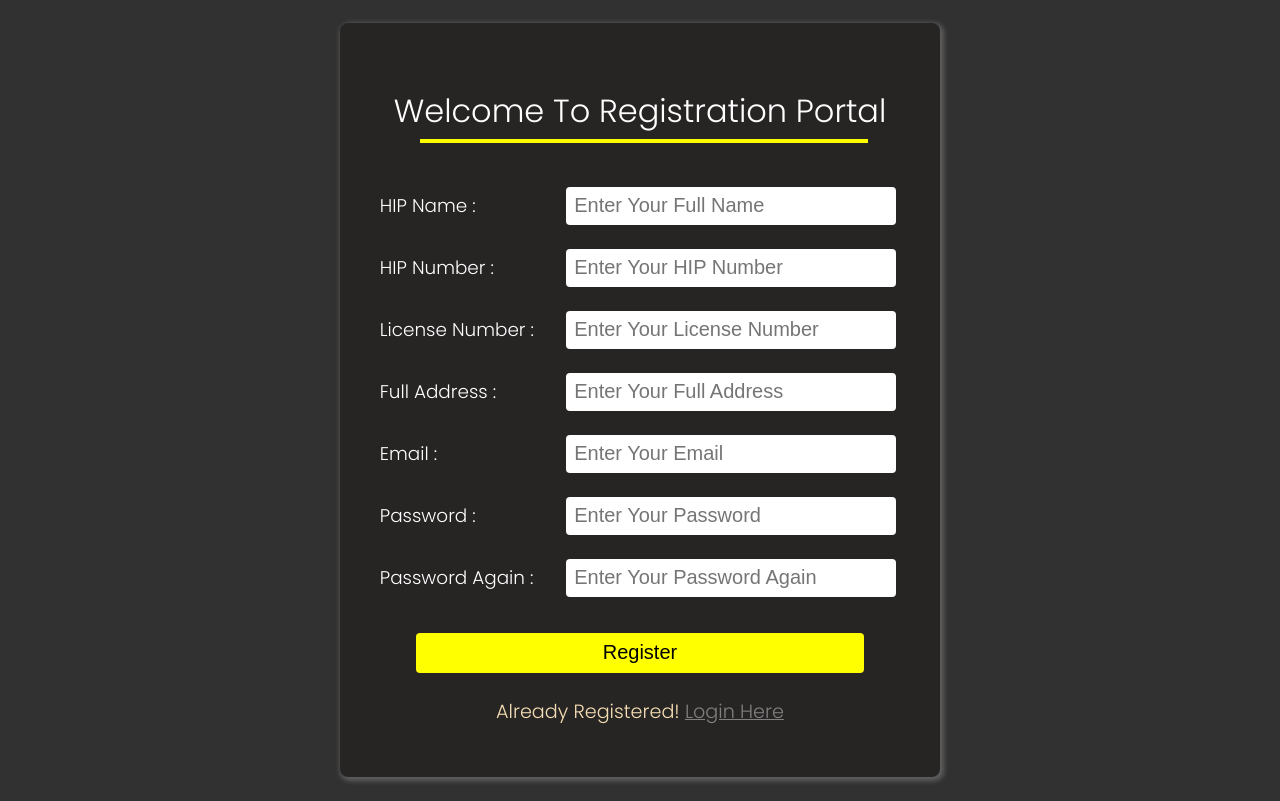
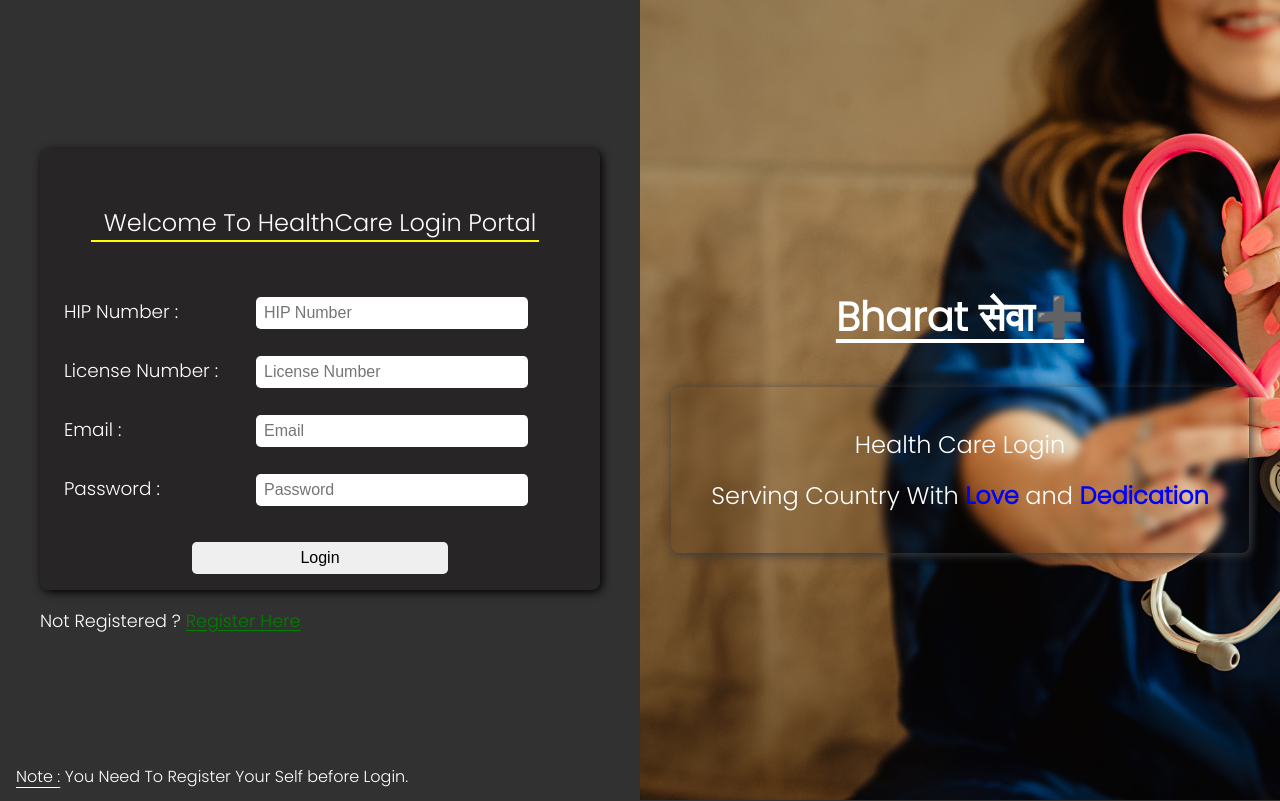
Before and after one commit to CaptainTron/BharatSeva-HealthCare-Interface, a React (Create React App) app: page / in a window 1280 px wide. Built offline with nearby package versions, Linux system fonts and the light colour scheme.

Commit message:
Added Login Page

```diff
--- a/src/App.js
+++ b/src/App.js
@@ -1,10 +1,12 @@
 import './App.css';
 import Register from './HIP Interface/SignAndLogin/Register/Register';
+import SignIN from './HIP Interface/SignAndLogin/SignIn/SignIn';
 
 function App() {
   return (
     <>
-    <Register/>
+    {/* <Register/> */}
+    <SignIN/>
     </>
   );
 }
--- a/src/HIP Interface/SignAndLogin/Register/Register.css
+++ b/src/HIP Interface/SignAndLogin/Register/Register.css
@@ -1,3 +1,27 @@
+.RegisterLable{
+    position: absolute;
+    top: 0;
+    left: 0;
+    color: white;
+    padding: 1vh 4vh;
+    font-size: 2.5vh;
+    /* background-color: gray; */
+}
+.RegisterLable p:nth-child(1){
+    text-decoration: underline;
+    text-underline-offset: 1.5vh;
+}
+.RegisterLable p:nth-child(2){
+    font-size: 2vh;
+}
+.RegisterLable p:nth-child(2) span{
+    text-decoration: underline;
+    text-underline-offset: 0.5vh;
+}
+
+
+
+
 .HIP_RegisterContainer{
     height: 100vh;
 }
--- a/src/HIP Interface/SignAndLogin/Register/Register.js
+++ b/src/HIP Interface/SignAndLogin/Register/Register.js
@@ -4,13 +4,6 @@
 
 export default function Register() {
 
-    const [Password, SetPassword] = useState()
-
-    const [Email, SetEmail] = useState()
-    const [Name, SetName] = useState()
-    const [Address, SetAddress] = useState()
-    const [HIPNumber, SetHIPNumber] = useState()
-    const [HIPLicense, SetHIPLicense] = useState()
 
     // This is Showing Current status of Register page Register button is CLicked
     const [Status, SetStatus] = useState("Validating...")
@@ -24,13 +17,20 @@
 
 
 
+    const [Password, SetPassword] = useState()
+
+    const [Email, SetEmail] = useState()
+    const [Name, SetName] = useState()
+    const [Address, SetAddress] = useState()
+    const [HIPNumber, SetHIPNumber] = useState()
+    const [HIPLicense, SetHIPLicense] = useState()
 
     function RegisterAPIGOESHere(e) {
         e.preventDefault();
 
 
 
-        if(document.querySelector("#Registration_Password").value!= document.querySelector("#Registration_CheckPassword").value){
+        if (document.querySelector("#Registration_Password").value != document.querySelector("#Registration_CheckPassword").value) {
             document.querySelector("#RegisterPasswordStatus").textContent = "Password Do Not Match :("
             document.querySelector("#RegisterPasswordStatus").classList.remove("DiplayNone")
             document.querySelector("#RegisterPasswordStatus").style.color = "red";
@@ -42,6 +42,7 @@
         document.querySelector('.HIP_RegisterContainer').classList.add("DisplayOpacity")
         document.querySelector('.StatusAfterSubmitBtn').classList.remove("DiplayNone")
 
+        // Fetching Data From Backend Servers !!
             fetch('http://localhost:5000/api/v1/hipAuth/register', {
                 method: "POST",
                 headers: {
@@ -59,7 +60,7 @@
                 .then((result) => result.json())
                 .then((data) => {
                     console.log(data)
-                if(data.message){
+                    if (data.message) {
                         SetStatus("Given Data is Incorrect")
                         console.log(data);
                         return;
@@ -75,7 +76,12 @@
 
     return (
         <>
+
             <div className="HIP_RegisterContainer DisplayFlexjustifyAlignitem">
+                <div className="RegisterLable">
+                    <p>HealthCare Registration 🩺</p>
+                    <p><span><strong>Note</strong></span> : After Successfull Registration <br></br> You have to Login for Dashboard.</p>
+                </div>
                 <div className="RegisterBox">
                     <p className="WelcomeGreetings">Welcome To Registration Portal</p>
                     <form onSubmit={RegisterAPIGOESHere}>
--- /dev/null
+++ b/src/HIP Interface/SignAndLogin/SignIn/SignIn.css
@@ -0,0 +1,165 @@
+.LoginMessageHealthCare{
+    position: absolute;
+    padding: 0vh 4vh;
+    font-size: 2.5vh;
+    top: 0;
+    left: 0;
+    color: white;
+
+}
+.DisplayNone{
+    display: none;
+}
+
+
+
+.LoginPageContainer {
+    display: flex;
+    height: 100vh;
+
+}
+.HealthCareLoginUpperTxt{
+    position: absolute;
+    top: 94vh;
+    left: 0;
+    z-index: 1;
+    color: white;
+
+    padding: 1.5vh 2vh;
+
+}
+.HealthCareLoginUpperTxt p{
+    margin: 0;
+    font-size: 2vh;
+}
+.HealthCareLoginUpperTxt p span{
+    text-decoration: underline;
+    text-underline-offset: 0.6vh;
+}
+
+
+
+.LoginForHealthCare_rightSide {
+    width: 50vw;
+
+}
+
+/* Login Form Left Side Starts From */
+
+.HealthCareLoginFormContainer{
+    color: white;
+}
+.HealthCareLoginFormContainer form{
+    font-size: 2.3vh;
+    border-radius: 1vh;
+    width: 40vw;
+    background-color: rgb(39, 37, 37);
+    box-shadow: 2px 2px 10px black;
+    padding:2vh 3vh;
+}
+.HealthCareLoginFormContainer form p{
+    font-size: 3vh;
+    text-align: center;
+    padding: 2vh 0vh;
+}
+.HealthCareLoginFormContainer form p:after{
+    content: '';
+    width: 35vw;
+    height: 0.3vh;
+    background-color: yellow;
+    position: relative;
+    display: block;
+    margin-left: 2.1vw;
+}
+
+
+
+.HealthCareLoginFormContainer form label:nth-child(n){
+    display: inline-block;
+    width: 15vw;
+    margin: 2vh 0;
+}
+.HealthCareLoginFormContainer form input{
+    border: none;
+    border-radius: 0.6vh;
+    width: 20vw;
+    height: 4vh;
+    padding: 0vh 1vh;
+    font-size: 2vh;
+}
+#LoginBtn{
+    margin-top: 3vh;
+    margin-left: 10vw;
+    font-size: 2vh;
+    cursor: pointer;
+    transition: 0.3s linear;
+}
+#LoginBtn:hover{
+    background-color: gray;
+    color: white;
+}
+/* Registered Button Goes Here */
+.NotRegisteredRedirectbtn{
+    font-size: 2.2vh;
+}
+.NotRegisteredRedirectbtn span{
+    color: green;
+    text-decoration: underline;
+    text-underline-offset: 0.4vh;
+    cursor: pointer;
+
+}
+
+
+
+
+
+
+
+
+
+
+
+/* Login Form Right Side Start From Here */
+
+.LoginRightSideImage {
+    width: 50vw;
+    background: url("../../ImagesAssests/LoginPageImage.jpg") no-repeat;
+    background-size: cover;
+    object-fit: cover;
+    color: white;
+
+    flex-direction: column;
+
+}
+.LoginRightSideTxtcontainer{
+    flex-direction: column;
+    font-size: 3vh;
+    backdrop-filter: blur(4px);
+    padding: 4vh;
+    border-radius: 1vh;
+    box-shadow: 2px 2px 10px rgb(59, 59, 59);
+}
+.LoginRightSideTxtcontainer p{
+    margin: 1vh;
+    /* text-decoration: underline;
+    text-underline-offset: 0.6vh; */
+}
+.LoginRightSideTxtcontainer p:nth-child(2) span{
+    color: blue;
+    font-weight: bolder;
+}
+
+.AboutCreterMrVaibhav{
+    padding: 4vh;
+    color: red;
+    font-weight: bolder;
+    font-size: 3vh;
+}
+/* Image Side Header Goes Here */
+.LoginRideSideImage_Header p{
+    font-size: 5vh;
+    font-weight: bolder;
+    text-decoration: underline;
+    text-underline-offset: 1vh;
+}
--- /dev/null
+++ b/src/HIP Interface/SignAndLogin/SignIn/SignIn.js
@@ -0,0 +1,119 @@
+import "./SignIn.css"
+import { useEffect, useState } from "react";
+
+
+
+export default function SignIN() {
+
+    const [hipNumber, SethipNumber] = useState();
+    const [lcenseNumber, SetlcenseNumber] = useState();
+    const [Password, SetPassword] = useState();
+    const [Email, SetEmail] = useState();
+
+
+    function LoginHealthCare(e) {
+        document.querySelector(".LoginMessageHealthCare").classList.add("DisplayNone")
+        e.preventDefault();
+        document.querySelector(".LoginMessageHealthCare").classList.remove("DisplayNone")
+
+
+
+        fetch('http://localhost:5000/api/v1/hipAuth/login', {
+            method: "POST",
+            headers: {
+                'Content-Type': "application/json",
+            },
+            body: JSON.stringify({
+                "hip_number": hipNumber,
+                "hip_license": lcenseNumber,
+                "email": Email,
+                "password": Password
+            })
+        })
+            .then((res) => res.json())
+            .then((data) => {
+                console.log(data)
+                if (data.message) {
+                    document.querySelector(".LoginMessageHealthCare").classList.remove("DisplayNone")
+                    document.querySelector(".LoginMessageHealthCare p").textContent = data.message
+                    return;
+                }
+                document.querySelector(".LoginMessageHealthCare").classList.remove("DisplayNone")
+                document.querySelector(".LoginMessageHealthCare p").textContent = "Login Successfull"
+            })
+            .catch((err) => {
+                document.querySelector(".LoginMessageHealthCare").classList.remove("DisplayNone")
+                document.querySelector(".LoginMessageHealthCare p").textContent = "Failed To Connect With Server"
+            }
+            )
+
+            document.querySelector(".LoginMessageHealthCare p").textContent = "Validating..."
+    }
+
+
+    return (
+        <>
+            <div className="LoginMessageHealthCare DisplayNone">
+                <p>Validating...</p>
+            </div>
+
+            <div className="LoginPageContainer">
+
+                <div className="HealthCareLoginUpperTxt">
+                    <p><span>Note :</span> You Need To Register Your Self before Login.</p>
+                </div>
+
+                <div className="LoginForHealthCare_rightSide DisplayFlexjustifyAlignitem">
+
+                    <div className="HealthCareLoginFormContainer">
+
+                        <div className="LoginformHeadertxt">
+                        </div>
+
+
+
+                        <form onSubmit={LoginHealthCare}>
+                            <p>Welcome To HealthCare Login Portal</p>
+
+                            <label>HIP Number :</label>
+                            <input type="number" placeholder="HIP Number" maxLength="30" onChange={(e) => SethipNumber(e.target.value)} required />
+                            <br></br>
+                            <label>License Number :</label>
+                            <input type="number" placeholder="License Number" maxLength="30" required onChange={(e) => SetlcenseNumber(e.target.value)} />
+                            <br></br>
+                            <label>Email :</label>
+                            <input type="email" placeholder="Email" maxLength="30" required onChange={(e) => SetEmail(e.target.value)} />
+                            <br></br>
+                            <label>Password :</label>
+                            <input type="password" placeholder="Password" maxLength="30" required onChange={(e) => SetPassword(e.target.value)} />
+
+                            <input type="submit" id="LoginBtn" value="Login" maxLength="30" required />
+
+                        </form>
+                        <div className="NotRegisteredRedirectbtn">
+                            <p>Not Registered ? <span>Register Here</span></p>
+                        </div>
+
+                    </div>
+
+                </div>
+
+
+                <div className="LoginRightSideImage DisplayFlexjustifyAlignitem">
+
+                    <div className="LoginRideSideImage_Header">
+                        <p>Bharat सेवा➕</p>
+                    </div>
+
+
+                    <div className="LoginRightSideTxtcontainer DisplayFlexjustifyAlignitem">
+                        <p>Health Care Login</p>
+                        <p>Serving Country With <span>Love</span> and <span>Dedication</span></p>
+                    </div>
+
+
+                </div>
+            </div>
+        </>
+    )
+}
```
Also changed, not shown: src/HIP Interface/ImagesAssests/LoginPageImage.jpg (added). Lines whose indentation alone changed are shown as unchanged.
